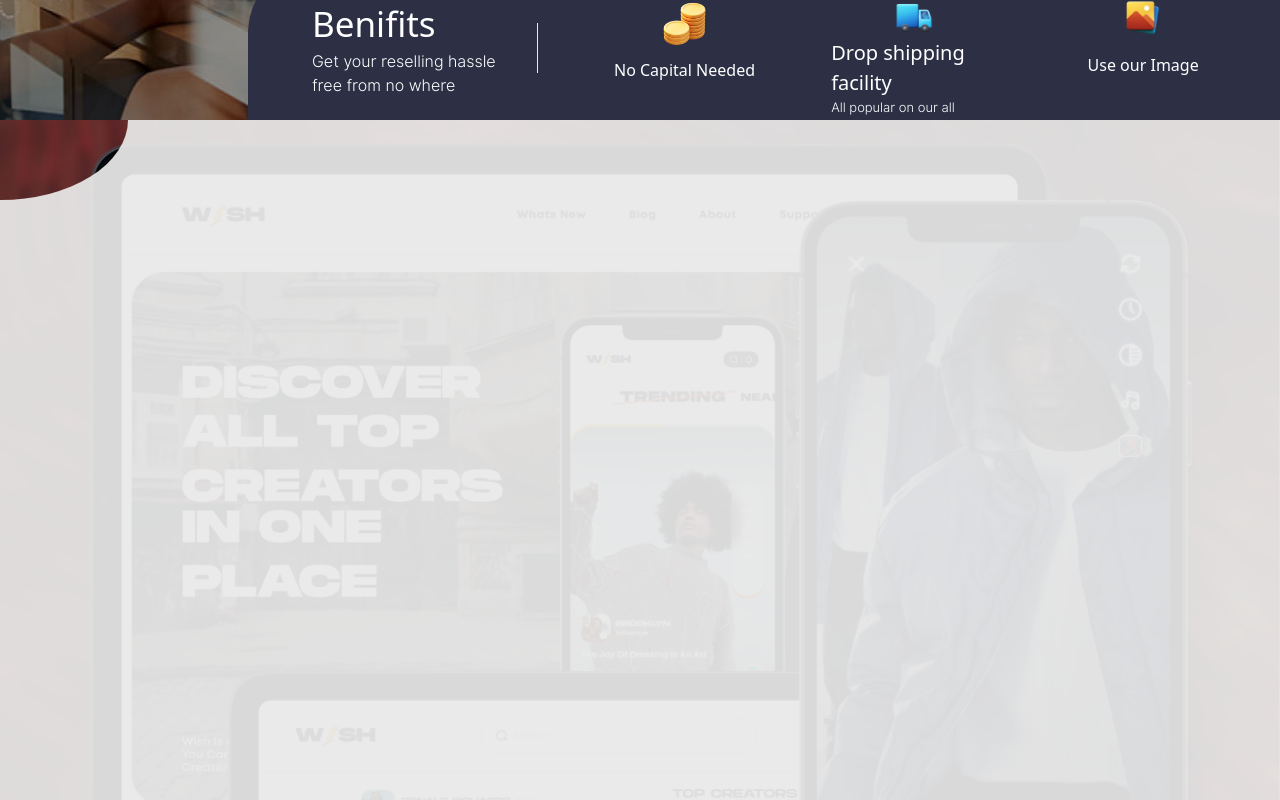
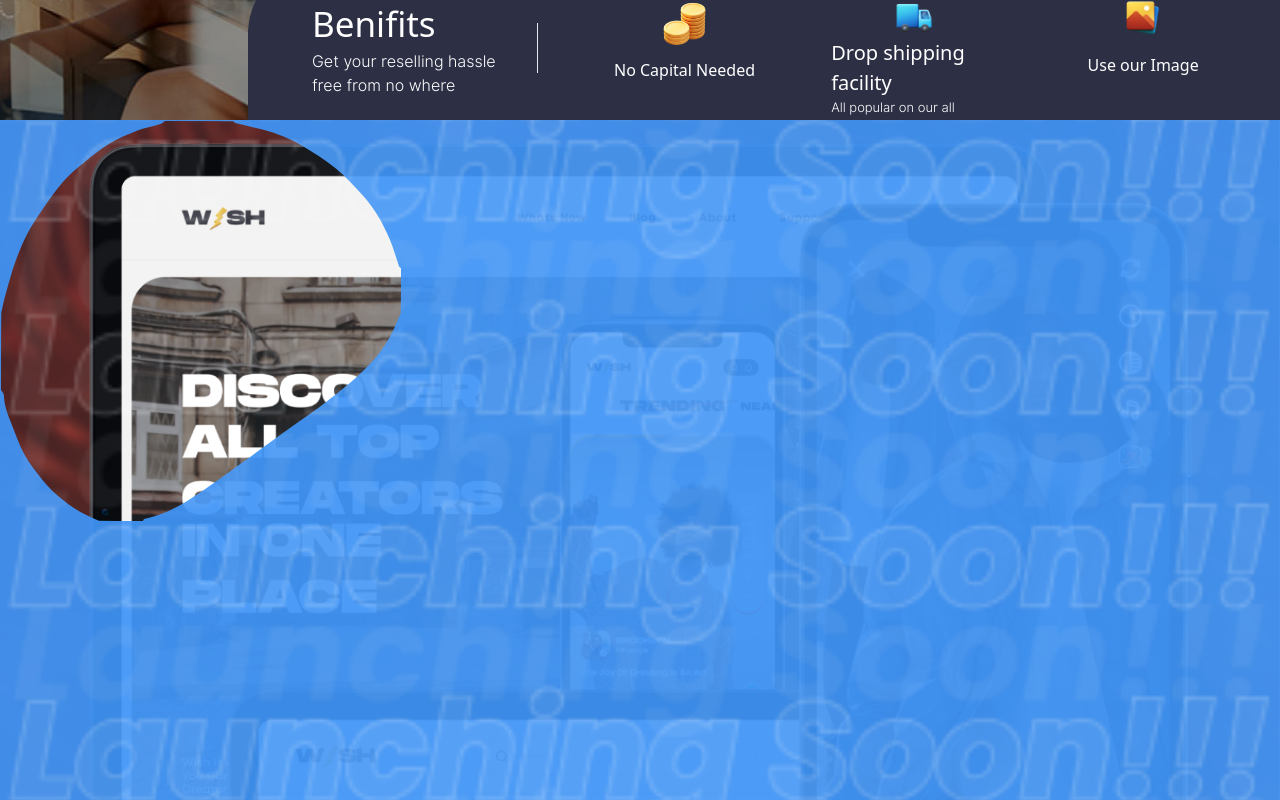
Before and after one commit to Arathypr/redapple, a React (Vite) app: page / in a window 1280 px wide. Shown: the part 4800-5600 px from the top of the page. Built offline with nearby package versions, Linux system fonts and the light colour scheme; a web font is replaced by a local one.

Commit message:
redappleblobshape

```diff
--- a/src/Components/pagenine/PageNine.css
+++ b/src/Components/pagenine/PageNine.css
@@ -1,38 +1,8 @@
-/* .container {
-  position: relative;
-  width: 100%;
-  height: 100vh;
-}
-
-.image {
-  width: 100%;
-  height: 100%;
-  object-fit: cover;
-  position: absolute;
-  top: 0;
-  left: 0;
-  z-index: 1;
-}
-
-.mask {
-  width: 22%;
-  height: 47.5%;
-  object-fit: cover;
-  position: absolute;
-  top: 0;
-  left: 0;
-  z-index: 2;
-  background-image: url("../../assets/shape.png");
-  background-size: cover;
-  clip-path: circle(100% at 50% 50%);
-  transition: clip-path 0.5s ease;
-} */
 .svgblob {
   position: relative;
   overflow: hidden;
   width: 100%;
-  width: 100%;
-
+  height: 100vh;
   box-sizing: border-box;
 }
 
@@ -49,7 +19,7 @@
 [id^="blobmask"] rect {
   fill: #eee;
   width: 100%;
-  height: 100%;
+  height: 100vh;
 }
 
 [id^="blobmask"] path {
@@ -64,23 +34,19 @@
   transform: none;
 }
 
-.svgblob path {
-  animation: rotatepath 47s linear 0s infinite;
+.svbglob {
+  position: relative;
+  width: 100%;
+  height: 100vh;
+  overflow: hidden;
 }
 
-.svgblob img {
-  position: relative;
-  z-index: -1;
+.launching-soon-image {
+  position: absolute;
+  top: 0;
+  left: 0;
   width: 100%;
-  height: 100vh;
-  display: block;
+  height: 100%;
+  object-fit: cover;
+  z-index: 1;
 }
-
-@keyframes rotatepath {
-  0% {
-    transform: translate(50%, 50%) scale(1) rotateZ(360deg);
-  }
-  100% {
-    transform: translate(50%, 50%) scale(1) rotateZ(0deg);
-  }
-}
--- a/src/Components/pagenine/PageNine.jsx
+++ b/src/Components/pagenine/PageNine.jsx
@@ -1,69 +1,115 @@
 import React, { useState, useEffect } from "react";
 import pagenine from "../../assets/PageNine.png";
+import launchingsoon from "../../assets/launchingsoon.png";
 import "./PageNine.css";
 
 const PageNine = () => {
   const [mousePosition, setMousePosition] = useState({ x: 0, y: 0 });
 
   const handleMouseMove = (e) => {
-    setMousePosition({ x: e.clientX, y: e.clientY });
+    const svgContainer = document.getElementById("svg-container");
+    const containerRect = svgContainer.getBoundingClientRect();
+    const blobGroup = document.getElementById("blob-group");
+
+    const x = e.clientX - containerRect.left;
+    const y = e.clientY - containerRect.top;
+
+    blobGroup.setAttribute("transform", `translate(${x}, ${y})`);
   };
 
   useEffect(() => {
     const svgContainer = document.getElementById("svg-container");
+    const blobGroup = document.getElementById("blob-group");
 
     const updateBlobPosition = () => {
-      const blob = document.getElementById("blob");
       const { x, y } = mousePosition;
 
-      // Update the blob's position based on the mouse cursor
-      blob.setAttribute("cx", x);
-      blob.setAttribute("cy", y);
+      blobGroup.setAttribute("cx", x);
+      blobGroup.setAttribute("cy", y);
     };
 
-    svgContainer.addEventListener("mousemove", handleMouseMove);
-
-    // Initial update
-    updateBlobPosition();
+    if (svgContainer) {
+      svgContainer.addEventListener("mousemove", handleMouseMove);
+      updateBlobPosition();
+    }
 
     return () => {
-      svgContainer.removeEventListener("mousemove", handleMouseMove);
+      if (svgContainer) {
+        svgContainer.removeEventListener("mousemove", handleMouseMove);
+      }
     };
   }, [mousePosition]);
 
   return (
-    <body>
+    <div className="page-nine">
       <div className="svgblob" id="svg-container">
-        <svg
-          viewBox="0 0 500 500"
-          preserveAspectRatio="none"
-          xmlns="http://www.w3.org/2000/svg"
-        >
-          <defs>
-            <linearGradient id="blobgradient-1">
-              <stop offset="0%" stopColor="#e8e8e8"></stop>
-              <stop offset="100%" stopColor="#e8e8e8"></stop>
-            </linearGradient>
-          </defs>
-
-          {/* Mask with the blob shape */}
-          <mask id="blobmask-1">
+        <svg viewBox="0 0 -100 100" xmlns="http://www.w3.org/2000/svg">
+          <mask id="blobmask" className="">
             <rect width="100%" height="100%" fill="#fff"></rect>
-            <circle id="blob" cx="0" cy="0" r="50" fill="#000"></circle>
+            <g id="blob-group">
+              <path
+                fill="#000"
+                d=" M401.000000,148.000000
+          C401.000000,163.020889 401.000000,178.041794 400.705078,193.198395
+          C397.524841,200.102921 394.970490,207.037384 391.683167,213.604965
+          C385.461914,226.033981 376.955750,236.931854 367.261871,246.799225
+          C360.599243,253.581070 353.502869,259.984100 346.202393,266.079865
+          C337.352875,273.469086 328.218750,280.537720 318.957855,287.408203
+          C310.127930,293.958954 300.945648,300.032898 291.977692,306.400177
+          C286.157684,310.532410 280.452148,314.825500 274.681305,319.027344
+          C265.908051,325.415192 257.173767,331.858276 248.331909,338.149963
+          C228.666367,352.143616 209.395813,366.763367 189.088120,379.758759
+          C175.361343,388.542877 160.387772,395.570618 144.145325,399.096680
+          C143.649185,399.204376 143.376740,400.342346 143.000000,401.000000
+          C128.312439,401.000000 113.624878,401.000000 98.800369,400.719482
+          C94.714058,398.729279 90.643814,397.251831 86.836082,395.270020
+          C69.658257,386.329590 54.563477,374.629211 42.303459,359.635559
+          C35.734592,351.602051 29.264841,343.257324 24.304604,334.201691
+          C19.081558,324.666260 15.627618,314.149475 11.556830,303.998840
+          C7.816787,294.672974 4.103995,285.342804 3.863234,275.026917
+          C3.823628,273.329926 1.999428,271.674591 0.999997,270.000000
+          C1.000000,244.312439 1.000000,218.624878 1.310506,192.820267
+          C2.429619,188.477356 2.986647,184.184143 4.096110,180.038803
+          C6.920718,169.485107 9.748994,158.920456 13.046459,148.509247
+          C15.430126,140.983231 18.342674,133.600037 21.439119,126.331985
+          C24.065199,120.167969 26.964090,114.068504 30.336773,108.287308
+          C34.563099,101.042854 39.181721,94.000854 44.021908,87.147545
+          C50.198997,78.401291 56.256550,69.480377 63.322273,61.479588
+          C69.324318,54.683239 76.462929,48.817188 83.500694,43.028294
+          C91.558144,36.400654 99.612564,29.574572 108.493332,24.197277
+          C117.413040,18.796412 127.160263,14.594637 136.898438,10.766979
+          C144.473114,7.789704 152.617935,6.283446 160.445633,3.913002
+          C162.105576,3.410328 163.489120,1.994892 165.000000,0.999999
+          C187.687561,1.000000 210.375122,1.000000 233.193863,1.322315
+          C233.983002,2.086953 234.584396,2.758626 235.307449,2.936948
+          C245.001144,5.327680 254.734360,7.560559 264.412872,10.009965
+          C277.933258,13.431661 290.677368,18.947941 302.568787,26.073563
+          C313.928406,32.880531 325.339020,39.885445 335.554504,48.237720
+          C345.398651,56.286415 354.063263,65.877556 362.668518,75.317551
+          C374.502472,88.299446 383.100677,103.478683 389.831940,119.612701
+          C393.428284,128.232651 395.929779,137.307373 399.026978,146.141235
+          C399.292419,146.898331 400.324219,147.386749 401.000000,148.000000
+        z"
+              />
+            </g>
           </mask>
-
-          {/* Background rectangle */}
           <rect
             width="100%"
             height="100%"
-            mask="url('#blobmask-1')"
-            fill="url('#blobgradient-1')"
+            mask="url('#blobmask')"
+            fill="#3F94F5 "
           ></rect>
         </svg>
 
-        <img src={pagenine} alt="" />
+        <img
+          src={launchingsoon}
+          alt="Launching Soon"
+          className="launching-soon-image"
+        />
+
+        <img src={pagenine} alt="" className="w-screen h-screenb3" />
       </div>
-    </body>
+    </div>
   );
 };
 
```
